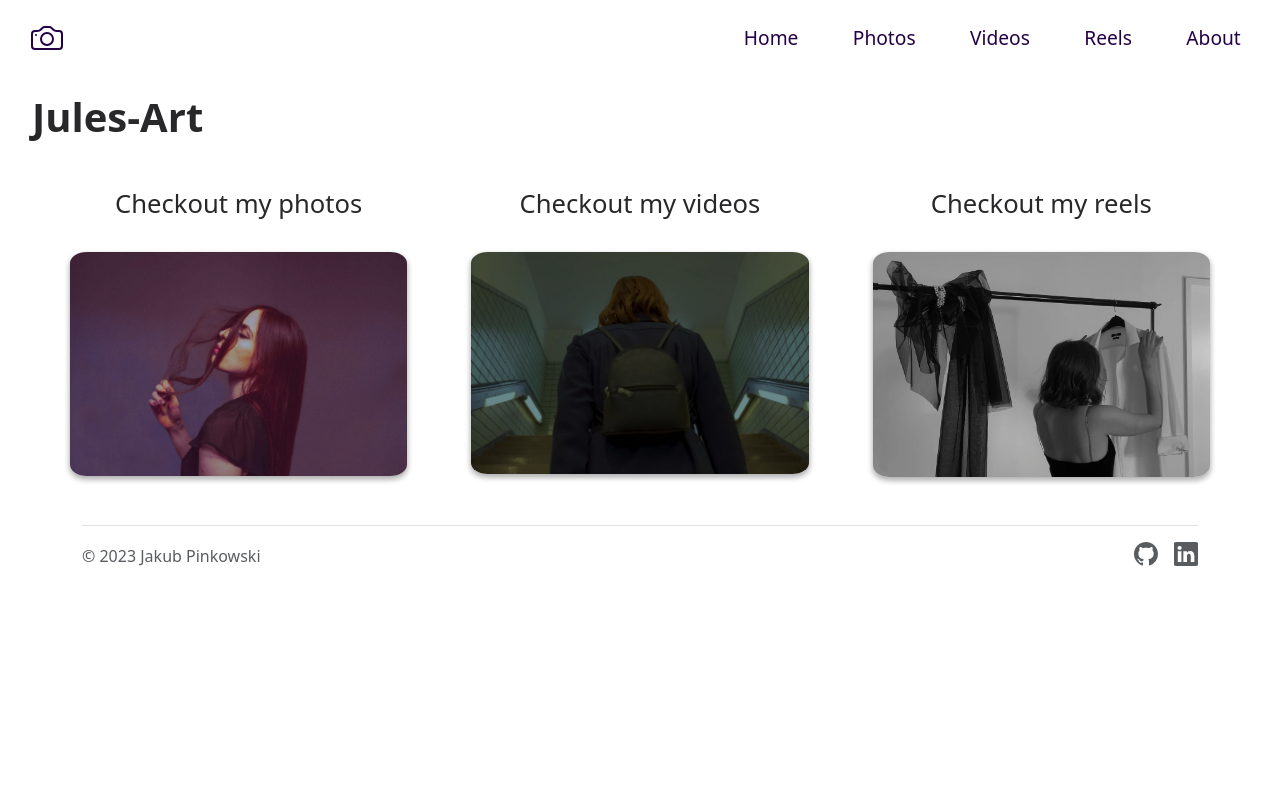
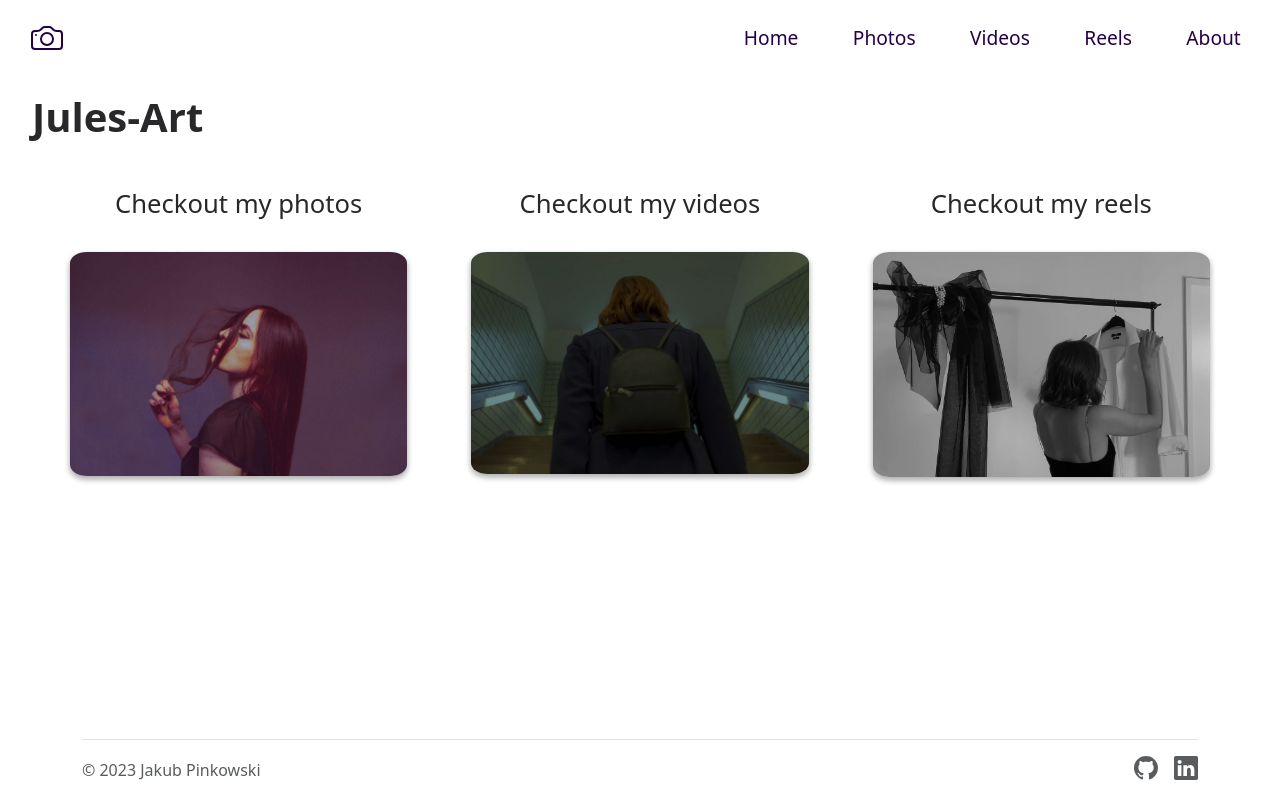
Before and after one commit to Jakub-Pinkowski/Jules-Art, a Vue app: page / in a window 1280 px wide. Built offline with nearby package versions, Linux system fonts and the light colour scheme.

Commit message:
Brought body back

```diff
--- a/src/App.vue
+++ b/src/App.vue
@@ -1,4 +1,5 @@
 <template>
+    <body>
         <TheHeader class="desktop" />
         <TheNavigation class="mobile" />
         <main>
@@ -9,6 +10,7 @@
             </router-view>
         </main>
         <TheFooter />
+    </body>
 </template>
 
 <script setup lang="ts">
```
Lines whose indentation alone changed are shown as unchanged.
